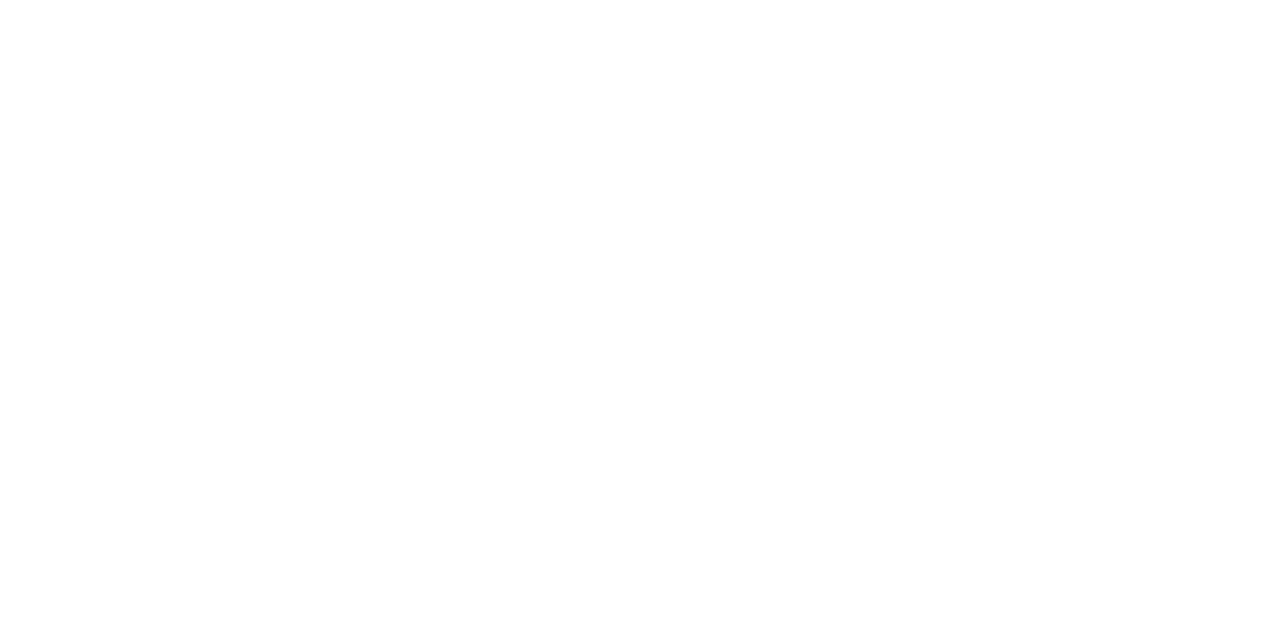
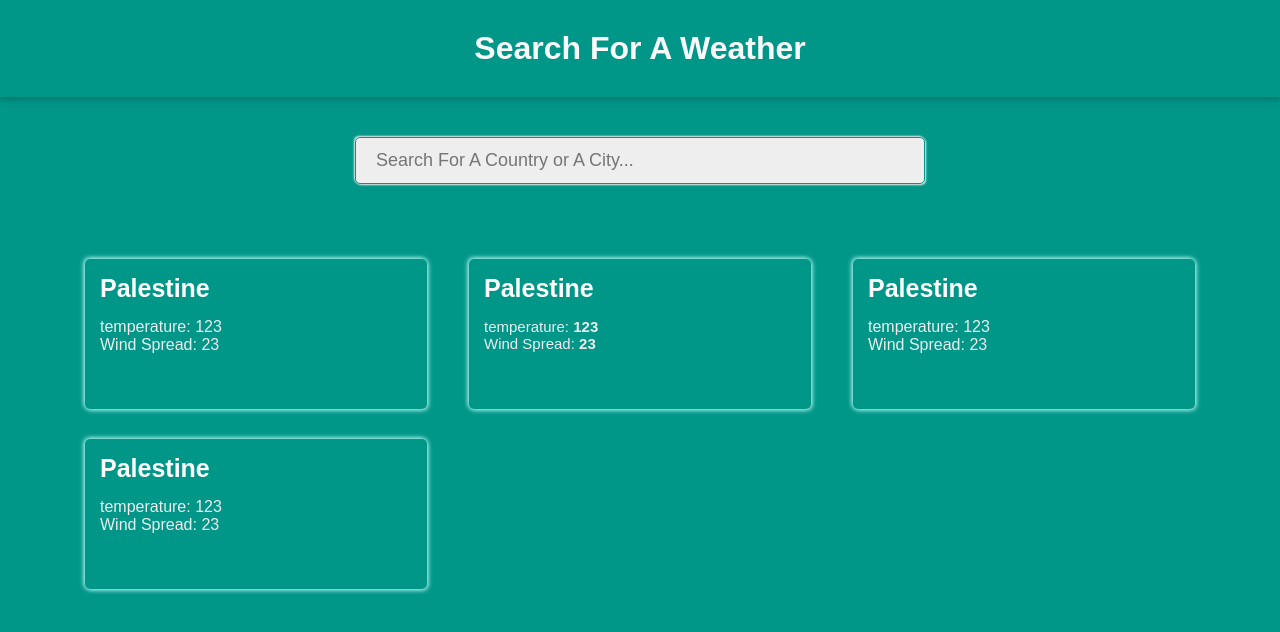
Before and after one commit to GSG-G13/Autocomplete-AH, a website: page public/index.html in a window 1280 px wide. Drawn offline with Linux system fonts and the light colour scheme.

Commit message:
UI Section Relates #3

```diff
--- a/public/index.html
+++ b/public/index.html
@@ -8,8 +8,69 @@
     <link rel="stylesheet" href="style.css">
 </head>
 <body>
+    <header>
+       <div class="headTitle">
+        <h1>Search For A Weather</h1>
+       </div>
+
+      </header>
+    <div class="container">
+        <div class="search">
+          <input
+            type="search"
+            class="search-input"
+            placeholder="Search For A Country or A City..."
+          />
+        </div>
+    <div class="group">
+          <div class="box">
+            <div class="content">
+                <h2 class="title">Palestine</h2>
+                <div class="breef">
+                  <p>temperature: <span>123</span></p>
+                  <p>Wind Spread: <span>23</span></p>
+
+            </div>
+
+            </div>
+          </div>
+          <div class="box">
+            <div class="content">
+                <h2 class="title">Palestine</h2>
+                <div class="brief">
+                  <p>temperature: <span>123</span></p>
+                  <p>Wind Spread: <span>23</span></p>
+
+            </div>
+
+            </div>
+          </div>
+          <div class="box">
+            <div class="content">
+                <h2 class="title">Palestine</h2>
+                <div class="breef">
+                  <p>temperature: <span>123</span></p>
+                  <p>Wind Spread: <span>23</span></p>
+
+            </div>
+
+            </div>
+          </div>
+          <div class="box">
+            <div class="content">
+                <h2 class="title">Palestine</h2>
+                <div class="breef">
+                  <p>temperature: <span>123</span></p>
+                  <p>Wind Spread: <span>23</span></p>
+
+            </div>
+
+            </div>
+          </div>
 
 
+        </div>
+    </div>
 
     <script src="script.js"></script>
 </body>
--- a/public/script.js
+++ b/public/script.js
@@ -0,0 +1,37 @@
+let domElement = (item) => {
+  let box = document.createElement("div");
+  box.className = "box";
+  group.appendChild(box);
+
+  let contentDiv = document.createElement("content");
+  contentDiv.className = "content";
+  box.appendChild(contentDiv);
+
+  let title = document.createElement("h2");
+  title.className = "title";
+  title.textContent = item.title;
+  contentDiv.appendChild(title);
+
+
+  let briefDiv = document.createElement("div");
+  briefDiv.className = "brief";
+  contentDiv.appendChild(briefDiv);
+
+  let temp = document.createElement("p");
+  temp.className = "temp";
+  temp.textContent = "temperature";
+  briefDiv.appendChild(temp);
+
+  let tempSpan = document.createElement("span");
+  tempSpan.textContent = item.test; //
+  temp.appendChild(tempSpan);
+
+  let wind = document.createElement("p");
+  wind.className = "wind ";
+  wind.textContent = "wind Spread : ";
+  briefDiv.appendChild(wind);
+
+  let windSpan = document.createElement("span");
+  windSpan.textContent = item.test;  //
+  wind.appendChild(windSpan);
+};
--- a/public/style.css
+++ b/public/style.css
@@ -0,0 +1,189 @@
+* {
+  margin: 0;
+  padding: 0;
+  box-sizing: border-box;
+}
+
+:root {
+  --main-duration: 0.5s;
+}
+html {
+  scroll-behavior: smooth;
+}
+body {
+  font-family: Arial, Helvetica, sans-serif;
+  background-color: #009688;
+}
+a {
+  text-decoration: none;
+}
+ul {
+  list-style: none;
+}
+
+/* Container */
+.container {
+  padding-left: 15px;
+  padding-right: 15px;
+  margin-left: auto;
+  margin-right: auto;
+}
+
+/* Small */
+@media (min-width: 768px) {
+  .container {
+    width: 750px;
+  }
+}
+/* Medium */
+@media (min-width: 992px) {
+  .container {
+    width: 970px;
+  }
+}
+/* Large */
+@media (min-width: 1200px) {
+  .container {
+    width: 1170px;
+  }
+}
+
+header {
+  display: flex;
+  justify-content:center;
+  align-items: center;
+  background-color: #009688;
+  padding: 10px;
+  z-index: 1;
+  position: sticky;
+  top: 0;
+  box-shadow: 0 2px 5px 0 rgb(0 0 0 / 16%), 0 2px 10px 0 rgb(0 0 0 / 12%);
+}
+
+.headTitle h1{
+color: rgb(248, 250, 250);
+padding: 20px;
+
+
+}
+
+
+@media (max-width: 767px) {
+  .headTitle h1 {
+    font-size: 26px;
+  }
+}
+
+
+
+.search {
+  padding: 40px 0;
+  width: 50%;
+  margin: 0 auto;
+}
+
+@media (max-width: 767px) {
+  .search {
+    padding: 40px 0;
+    width: 90%;
+    margin: 0 auto;
+  }
+}
+
+.search {
+  padding: 40px 0;
+  width: 50%;
+  margin: 0 auto;
+}
+
+@media (max-width: 767px) {
+  .search {
+    padding: 40px 0;
+    width: 90%;
+    margin: 0 auto;
+  }
+}
+
+.search .search-input {
+  border: none;
+  outline: none;
+  padding: 12px 20px;
+  font-size: 18px;
+  border: 1px solid #009688;
+  border-radius: 5px;
+  width: 100%;
+  background-color: #eee;
+  box-shadow: 1px 1px 2px #eee, -1px -1px 2px #eee;
+}
+.search-input{
+  color: rgb(190, 190, 19);
+}
+.search .search-input:focus {
+  border: 2px solid #f7f7f7;
+}
+
+@media (max-width: 767px) {
+  .search .search-input {
+    padding: 10px 20px;
+    font-size: 17px;
+  }
+}
+
+.group {
+  display: flex;
+  flex-wrap: wrap;
+  justify-content: space-between;
+  align-items: center;
+  padding: 20px 0;
+}
+
+.group .box {
+
+  flex-basis: calc(90% / 3);
+  width: 150px;
+  height: 150px;
+ color: #eee;
+  border-radius: 5px;
+  box-shadow: 1px 1px 5px #aaf5ee, -1px -1px 5px #aaf5ee;
+  margin: 20px auto;
+  padding: 15px;
+}
+
+@media (max-width: 991px) {
+  .group .box {
+    flex-basis: calc(90% / 2);
+  }
+}
+
+@media (max-width: 767px) {
+  .group .box {
+    flex-basis: 100%;
+  }
+}
+
+.brief p {
+  font-size: 15px;
+
+}
+
+.brief p span {
+  color: #eee;
+  font-weight: bold;
+  line-height: 2px;
+
+}
+
+
+.group .box  {
+  margin: 15px;
+}
+
+.group .box  .title {
+color: rgb(255, 255, 254);
+  font-size: 25px;
+  padding-bottom: 15px;
+}
+
+.search {
+  display: flex;
+}
```
